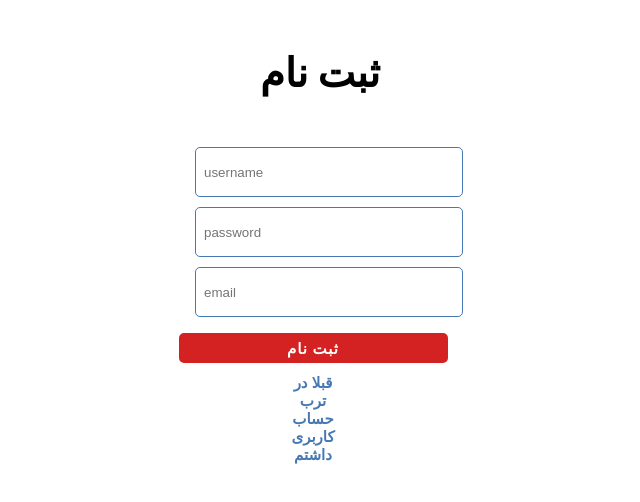
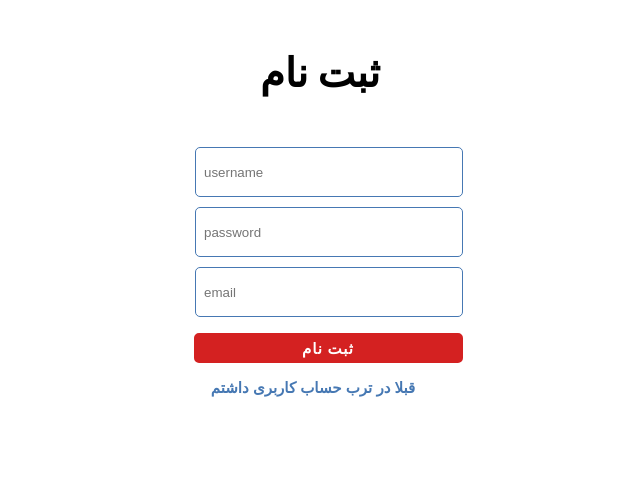
Before and after one commit to amirhosseinwm/torobche_web, a React (Create React App) app in the folder torobche-web/: page /SignUpOrLogIn in a window 1280 px wide. Shown: the top 502 px of the page, without its empty margins (320-960 px from the left). Built offline with nearby package versions, Linux system fonts and the light colour scheme.

Commit message:
fixing css bug

```diff
--- a/torobche-web/src/Component/MainPage/ShowProductPageStyle.css
+++ b/torobche-web/src/Component/MainPage/ShowProductPageStyle.css
@@ -77,6 +77,7 @@
   .PriceButton{
     border: hidden;
     border-style: groove;
+    margin-left: 30px;
       margin-top: 15px;
       height: 25px;
       width: 305px;
--- a/torobche-web/src/Component/SearchPage/SearchPageStyle.css
+++ b/torobche-web/src/Component/SearchPage/SearchPageStyle.css
@@ -65,7 +65,7 @@
 
 .ddown1{
     display: inline-flex;
-    margin-left: 55%;
+    margin-left: 50%;
 
 
 }
--- a/torobche-web/src/Component/signUpandLogin/signUpandLoginStyle.css
+++ b/torobche-web/src/Component/signUpandLogin/signUpandLoginStyle.css
@@ -101,6 +101,7 @@
     letter-spacing: 1px;
     cursor: pointer;
     margin-top: 1rem;
+    margin-left: 30px;
     font-family: 'Gill Sans', 'Gill Sans MT', Calibri, 'Trebuchet MS', sans-serif;
 }
 .signup-cta{
@@ -115,4 +116,5 @@
     font-size: 15px;
     font-weight: 600;
     margin-top: 10px;
+    width: 1000px;
 }
```
